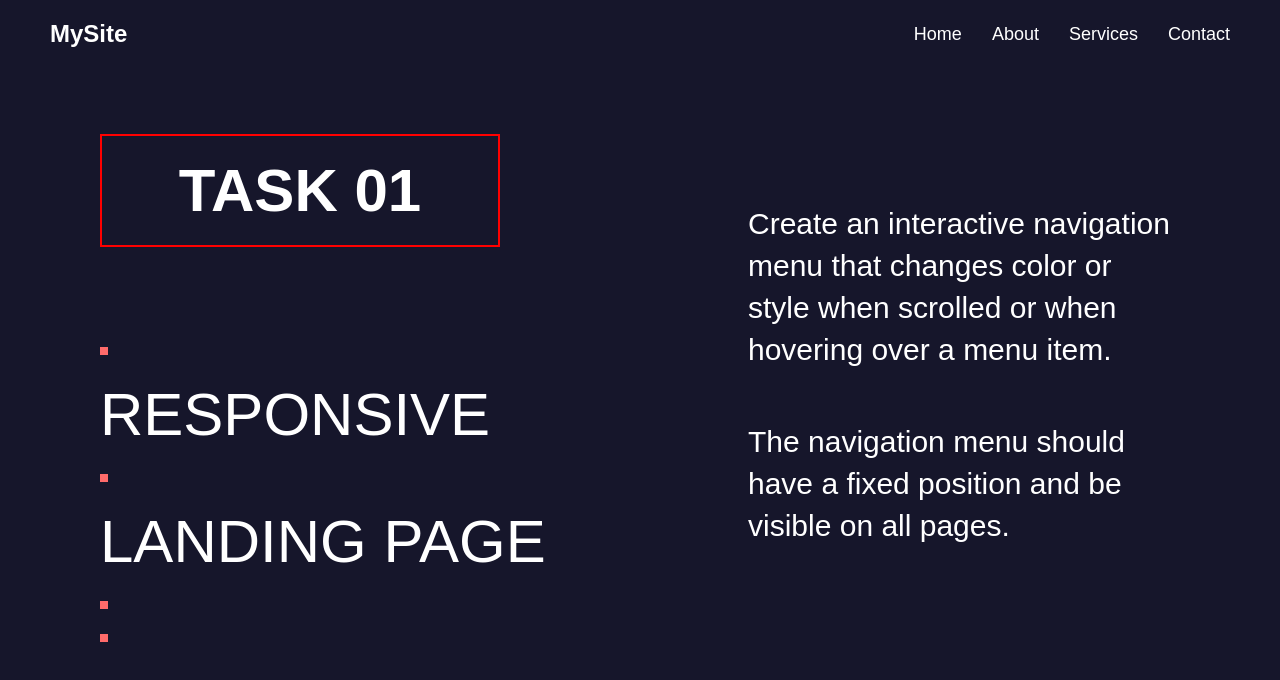
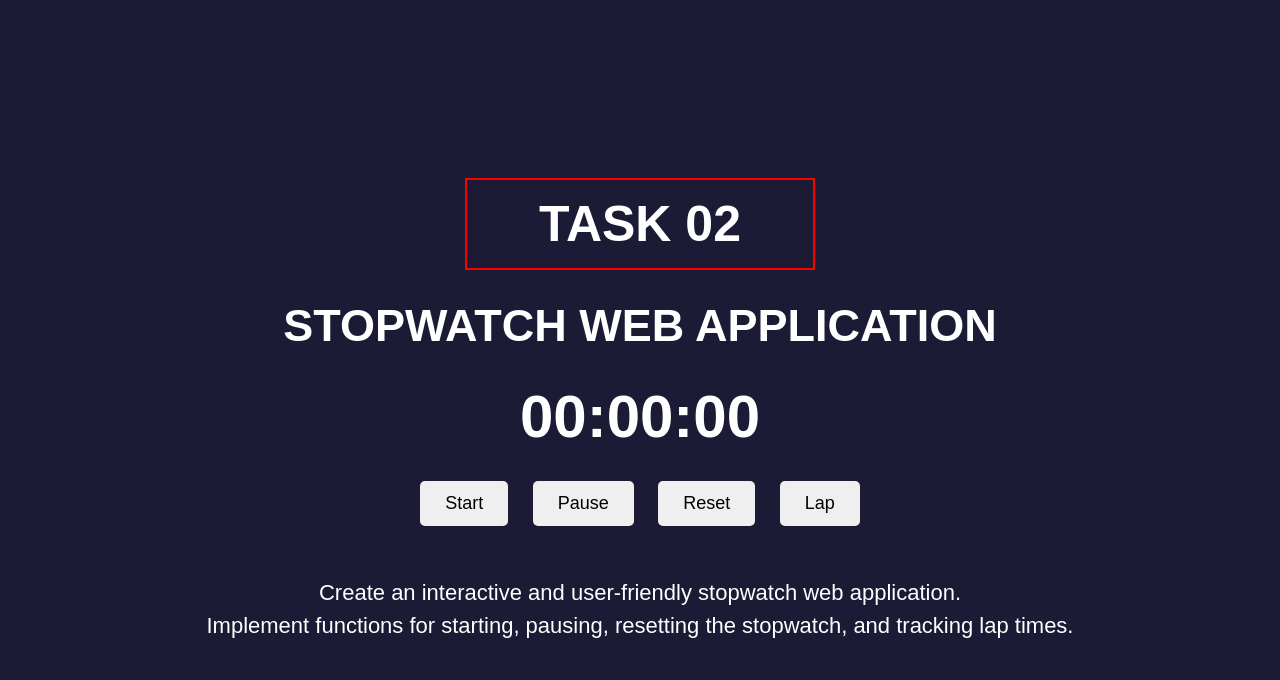
Before and after one commit to Sarayu-1234/SCT_WD_1, a plain HTML site: page index.html in a window 1280 px wide. Drawn offline with Linux system fonts and the light colour scheme.

Commit message:
Add files via upload

```diff
--- a/index.html
+++ b/index.html
@@ -3,55 +3,46 @@
 <head>
     <meta charset="UTF-8">
     <meta name="viewport" content="width=device-width, initial-scale=1.0">
-    <title>Task 01</title>
+    <title>Task 02 - Stopwatch</title>
     <link rel="stylesheet" href="style.css">
 </head>
 <body>
 
-    <!-- Fixed Navigation -->
-    <nav id="navbar">
-        <div class="logo">MySite</div>
-        <ul>
-            <li><a href="#">Home</a></li>
-            <li><a href="#">About</a></li>
-            <li><a href="#">Services</a></li>
-            <li><a href="#">Contact</a></li>
-        </ul>
-    </nav>
+    <div class="container">
 
-    <section class="container">
+        <div class="task-box">
+            <h1>TASK 02</h1>
+        </div>
 
-        <div class="left">
-            <div class="task-box">
-                <h1>TASK 01</h1>
+        <h2>STOPWATCH WEB APPLICATION</h2>
+
+        <div class="stopwatch">
+            <div id="display">00:00:00</div>
+
+            <div class="buttons">
+                <button onclick="startStop()">Start</button>
+                <button onclick="pauseStop()">Pause</button>
+                <button onclick="resetStop()">Reset</button>
+                <button onclick="recordLap()">Lap</button>
             </div>
 
-            <div class="content-left">
-                <span class="dot"></span>
-                <h2>RESPONSIVE</h2>
-
-                <span class="dot"></span>
-                <h2>LANDING PAGE</h2>
-
-                <span class="dot"></span>
-                <span class="dot"></span>
-            </div>
+            <ul id="laps"></ul>
         </div>
 
-        <div class="right">
+        <div class="description">
             <p>
-                Create an interactive navigation menu that changes color
-                or style when scrolled or when hovering over a menu item.
+                Create an interactive and user-friendly stopwatch web application.
             </p>
 
             <p>
-                The navigation menu should have a fixed position and be
-                visible on all pages.
+                Implement functions for starting, pausing, resetting the stopwatch,
+                and tracking lap times.
             </p>
         </div>
 
-    </section>
+    </div>
 
 <script src="script.js"></script>
+
 </body>
 </html>
--- a/script.js
+++ b/script.js
@@ -1,9 +1,76 @@
-window.addEventListener("scroll", function () {
-    let navbar = document.getElementById("navbar");
+let timer;
+let seconds = 0;
+let minutes = 0;
+let hours = 0;
+let running = false;
 
-    if (window.scrollY > 50) {
-        navbar.classList.add("scrolled");
-    } else {
-        navbar.classList.remove("scrolled");
+function updateDisplay() {
+
+    let h = hours < 10 ? "0" + hours : hours;
+    let m = minutes < 10 ? "0" + minutes : minutes;
+    let s = seconds < 10 ? "0" + seconds : seconds;
+
+    document.getElementById("display").innerText =
+        `${h}:${m}:${s}`;
+}
+
+function startStop() {
+
+    if (!running) {
+
+        running = true;
+
+        timer = setInterval(() => {
+
+            seconds++;
+
+            if (seconds === 60) {
+                seconds = 0;
+                minutes++;
+            }
+
+            if (minutes === 60) {
+                minutes = 0;
+                hours++;
+            }
+
+            updateDisplay();
+
+        }, 1000);
     }
-});
+}
+
+function pauseStop() {
+
+    clearInterval(timer);
+    running = false;
+}
+
+function resetStop() {
+
+    clearInterval(timer);
+
+    running = false;
+    seconds = 0;
+    minutes = 0;
+    hours = 0;
+
+    updateDisplay();
+
+    document.getElementById("laps").innerHTML = "";
+}
+
+function recordLap() {
+
+    if (running) {
+
+        let lap = document.createElement("li");
+
+        lap.innerText =
+            document.getElementById("display").innerText;
+
+        document.getElementById("laps").appendChild(lap);
+    }
+}
+
+updateDisplay();
--- a/style.css
+++ b/style.css
@@ -6,129 +6,87 @@
 }
 
 body{
-    background:#16162b;
+    background:#1b1b35;
     color:white;
+    min-height:100vh;
+    display:flex;
+    justify-content:center;
+    align-items:center;
 }
 
-/* Navbar */
-#navbar{
-    position:fixed;
-    top:0;
-    width:100%;
-    display:flex;
-    justify-content:space-between;
-    align-items:center;
-    padding:20px 50px;
-    background:transparent;
-    transition:0.4s;
-    z-index:1000;
+.container{
+    width:90%;
+    max-width:1000px;
+    text-align:center;
 }
 
-#navbar.scrolled{
-    background:#00d4c0;
+.task-box{
+    width:350px;
+    margin:20px auto;
+    border:2px solid red;
+    padding:15px;
 }
 
-.logo{
-    font-size:24px;
-    font-weight:bold;
+.task-box h1{
+    font-size:50px;
 }
 
-#navbar ul{
-    display:flex;
-    list-style:none;
+h2{
+    margin:30px 0;
+    font-size:45px;
 }
 
-#navbar ul li{
-    margin-left:30px;
+.stopwatch{
+    margin-top:20px;
 }
 
-#navbar ul li a{
-    color:white;
-    text-decoration:none;
+#display{
+    font-size:60px;
+    font-weight:bold;
+    margin-bottom:20px;
+}
+
+.buttons button{
+    padding:12px 25px;
+    margin:10px;
+    border:none;
+    border-radius:5px;
+    cursor:pointer;
     font-size:18px;
     transition:0.3s;
 }
 
-#navbar ul li a:hover{
-    color:#00d4c0;
+.buttons button:hover{
+    transform:scale(1.05);
 }
 
-/* Main Layout */
-.container{
-    min-height:100vh;
-    display:flex;
-    justify-content:space-between;
-    align-items:center;
-    padding:120px 100px;
+#laps{
+    list-style:none;
+    margin-top:20px;
 }
 
-.left{
-    width:45%;
+#laps li{
+    padding:8px;
+    font-size:20px;
 }
 
-.task-box{
-    border:2px solid red;
-    width:400px;
-    text-align:center;
-    padding:20px;
-    margin-bottom:100px;
+.description{
+    margin-top:40px;
+    font-size:22px;
+    line-height:1.5;
 }
 
-.task-box h1{
-    font-size:60px;
-    font-weight:bold;
-}
-
-.content-left h2{
-    font-size:60px;
-    font-weight:300;
-    margin:10px 0;
-}
-
-.dot{
-    display:block;
-    width:8px;
-    height:8px;
-    background:#ff6b6b;
-    margin:25px 0;
-}
-
-.right{
-    width:40%;
-}
-
-.right p{
-    font-size:30px;
-    line-height:1.4;
-    margin-bottom:50px;
-}
-
-/* Responsive */
 @media(max-width:768px){
 
-    .container{
-        flex-direction:column;
-        padding:120px 30px;
+    h2{
+        font-size:30px;
     }
 
-    .left,
-    .right{
-        width:100%;
-    }
-
-    .task-box{
-        width:100%;
-    }
-
-    .content-left h2{
+    #display{
         font-size:40px;
     }
 
-    .right p{
-        font-size:22px;
-    }
-
-    #navbar{
-        padding:15px 20px;
+    .buttons button{
+        width:120px;
     }
 }
```
